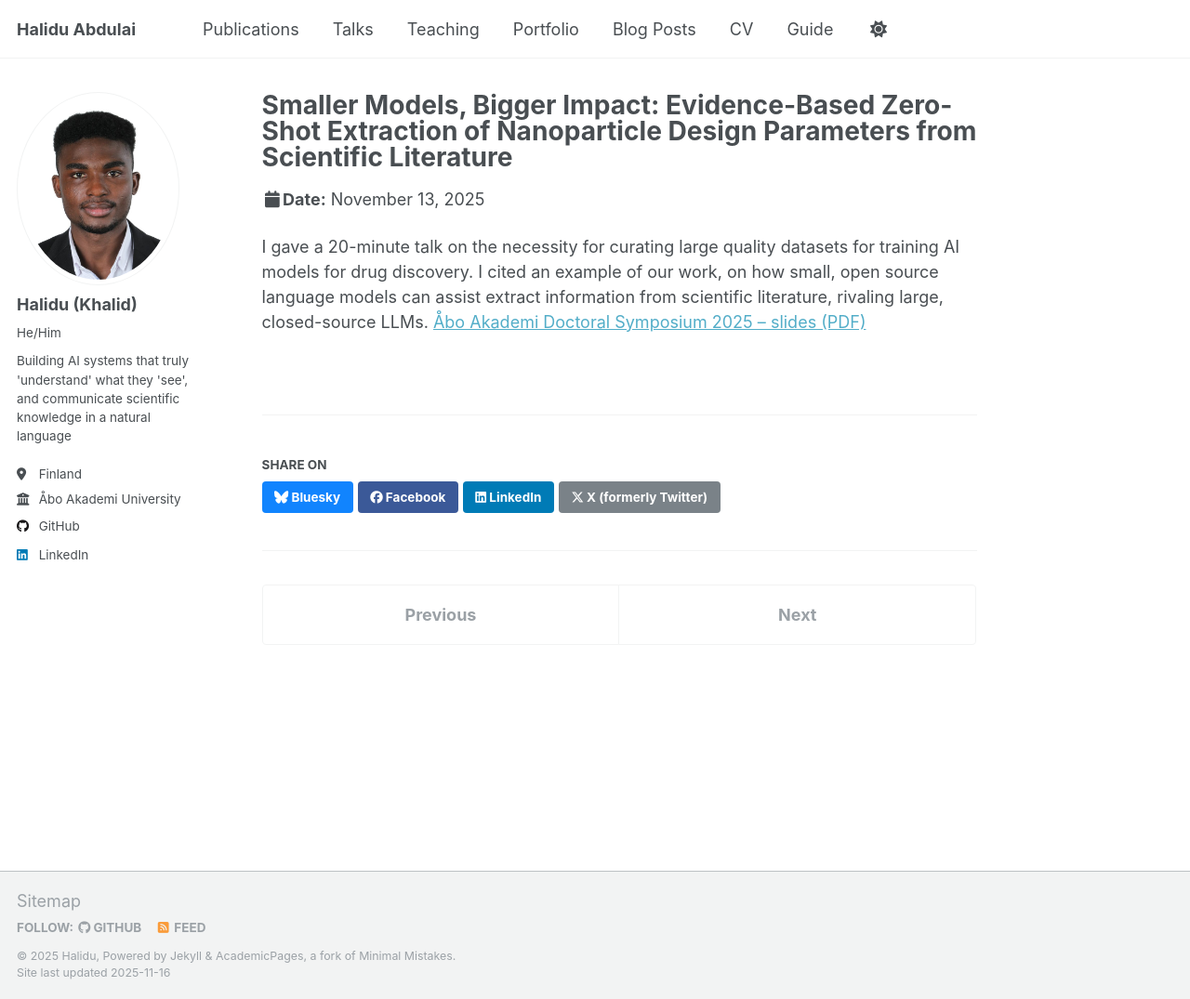
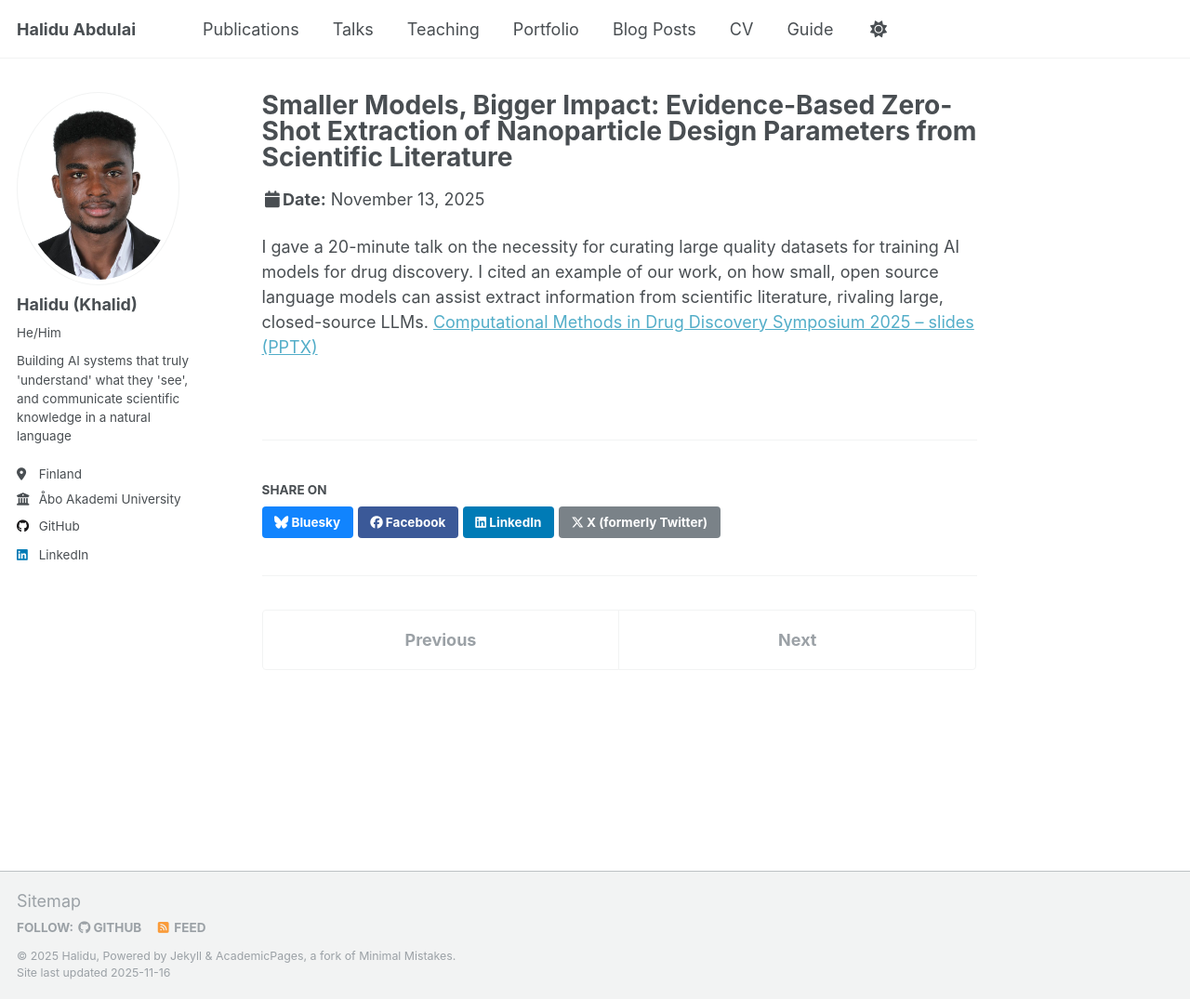
Before and after one commit to abdulaihalidu/abdulaihalidu.github.io, a Jekyll site: the page built from _talks/2025-11-13-talk-3.md, in a window 1280 px wide and 1075 px high. Shown: the whole window at 93% size. Built offline with Jekyll 4.4.1, drawn with Linux system fonts in a browser that asks for light colours; a script that is not in the unit is left out.

Commit message:
Change talk title and update slides link
Updated the talk title and link to the presentation slides.

```diff
--- a/_talks/2025-11-13-talk-3.md
+++ b/_talks/2025-11-13-talk-3.md
@@ -9,4 +9,4 @@ location: "University of Helsinki"
 ---
 
 I gave a 20-minute talk on the necessity for curating large quality datasets for training AI models for drug discovery. I cited an example of our work, on how small, open source language models can assist extract information from scientific literature, rivaling large, closed-source LLMs.
-[Åbo Akademi Doctoral Symposium 2025 – slides (PDF)](https://abdulaihalidu.github.io/files/Halidu_Abdulai_Smaller_models_bigger_impact_presentation.pptx)
+[Computational Methods in Drug Discovery Symposium 2025 – slides (PPTX)](https://abdulaihalidu.github.io/files/Halidu_Abdulai_Smaller_models_bigger_impact_presentation.pptx)
```
